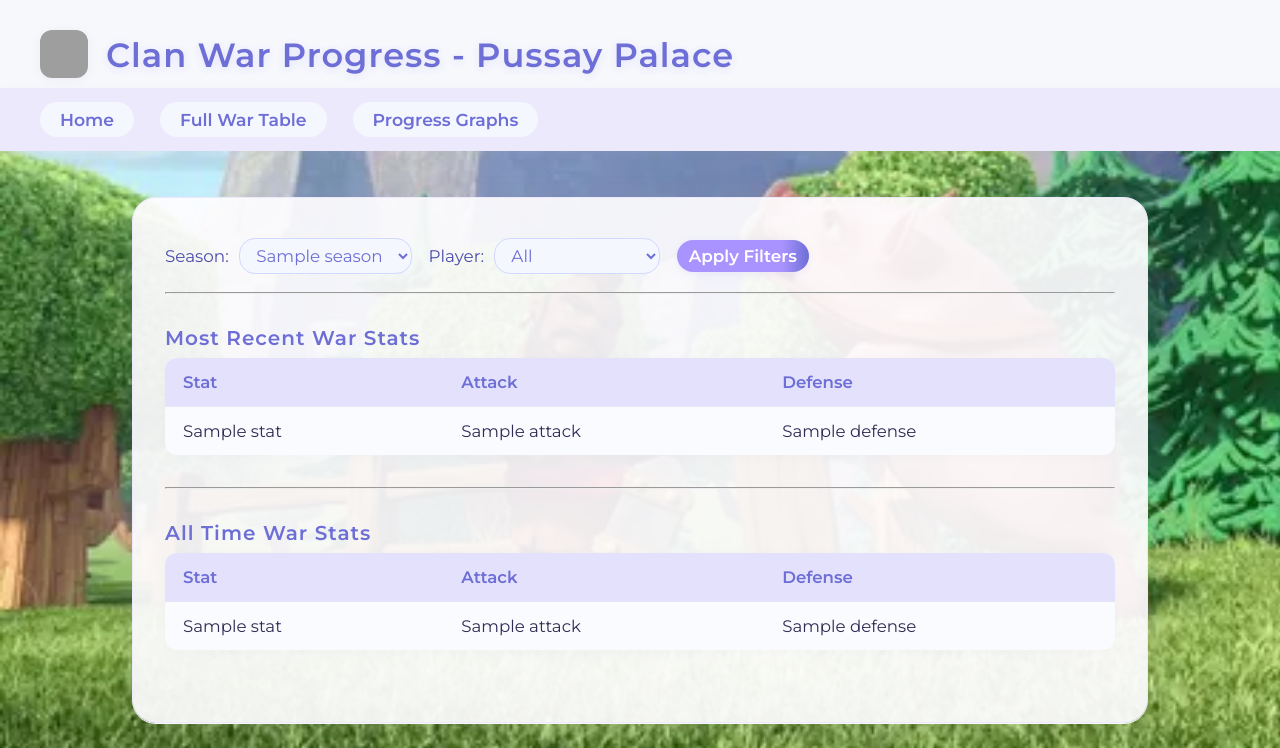
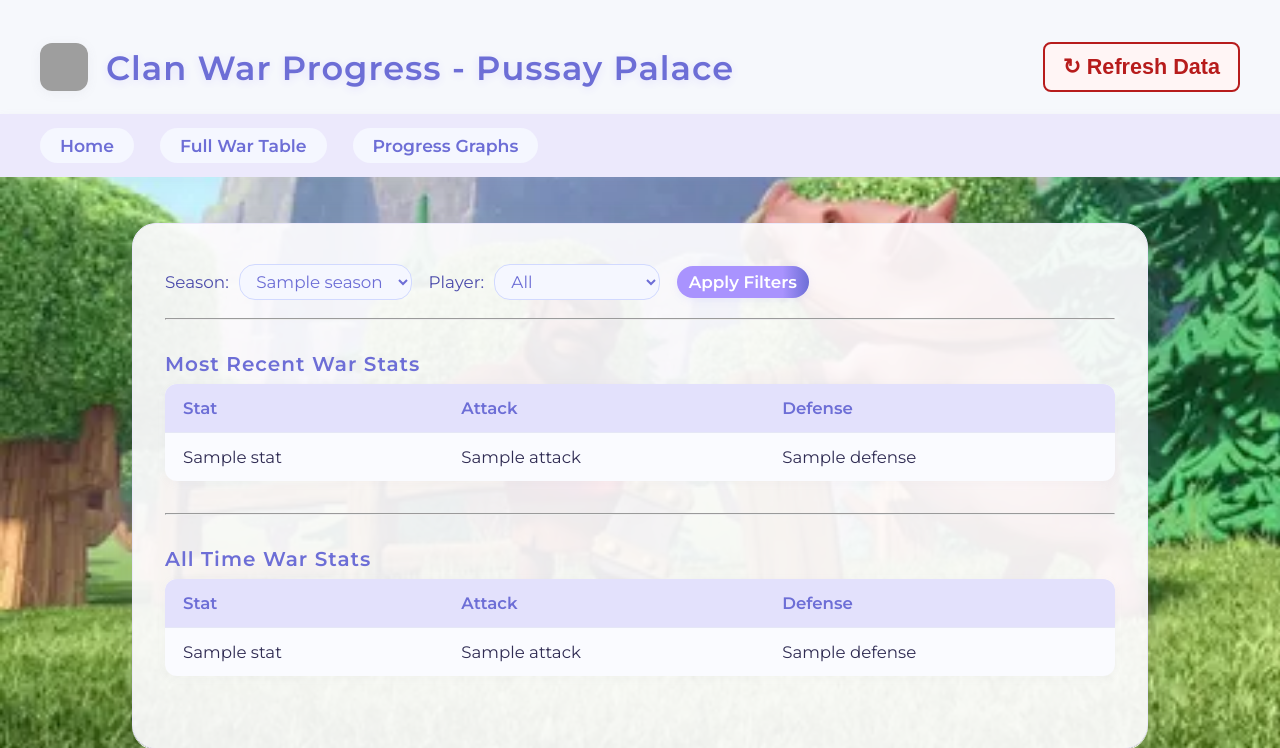
Before and after one commit to RoryTidmarsh/Clash-of-Clans-API, a Flask app: template app/templates/index.html in a window 1280 px wide; the page is wider, and only the part inside the window is pictured. Shown: the top 748 px of that part. Run offline with Flask 3, Linux system fonts and the light colour scheme; the template is opened without the code that fills it: most values are stand-ins (such as "Sample title", 1, 10 or a date in 2020); grey boxes are pictures that could not be loaded.

Commit message:
refresh button added

```diff
--- a/app/static/style.css
+++ b/app/static/style.css
@@ -78,6 +78,21 @@ body {
     /* Side margins for all screens */
     width: calc(100vw - 80px);
     min-width: 320px;
+}
+.pastel-red-title {
+    color: #b71c1c; /* Deep red */
+    background: #fff5f5; /* Pastel red background */
+    border: 2px solid #b71c1c; /* Red border */
+    border-radius: 8px;
+    font-size: 1.35em;
+    font-weight: 600;
+    padding: 10px 18px;
+    text-align: center;
+    margin: 12px 0;
+    box-sizing: border-box;
+}
+.refresh-btn {
+    margin-left: auto; /* Pushes the button to the far right */
 }
 
 /* --- Table styling --- */
--- a/app/templates/index.html
+++ b/app/templates/index.html
@@ -12,6 +12,9 @@
     <div class="site-header">
         <img class="site-logo" src="https://api-assets.clashofclans.com/badges/512/Z4CSpLlobD7Xl40FZhCQ0BzvZUcAdLvBEBOavqiHN90.png" alt="Clan Logo">
         <span class="site-title">Clan War Progress - Pussay Palace</span>
+        <button class="refresh-btn pastel-red-title" onclick="location.reload()">
+            &#x21bb; Refresh Data
+        </button>
     </div>
     <div class="nav-bar">
         <nav>
```
